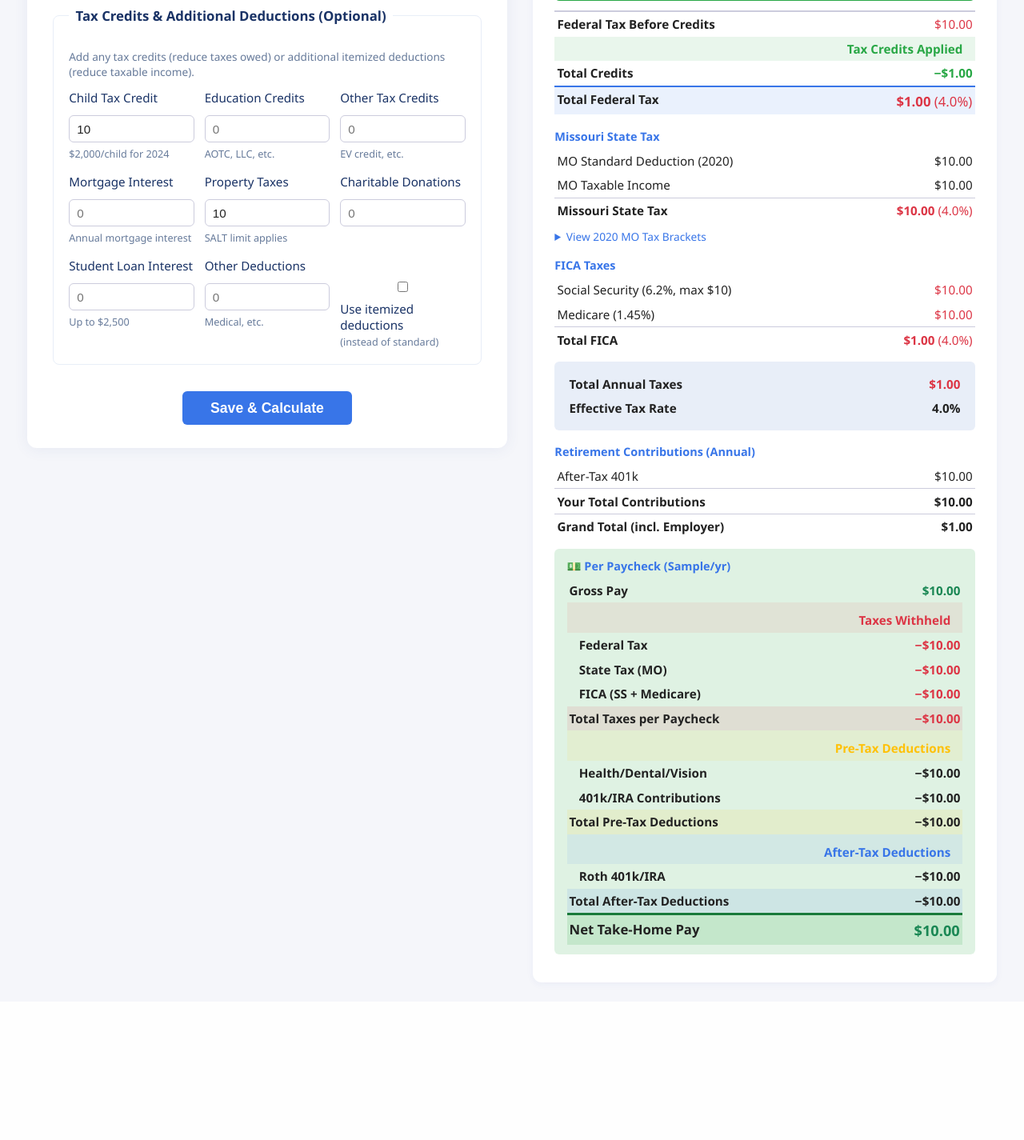
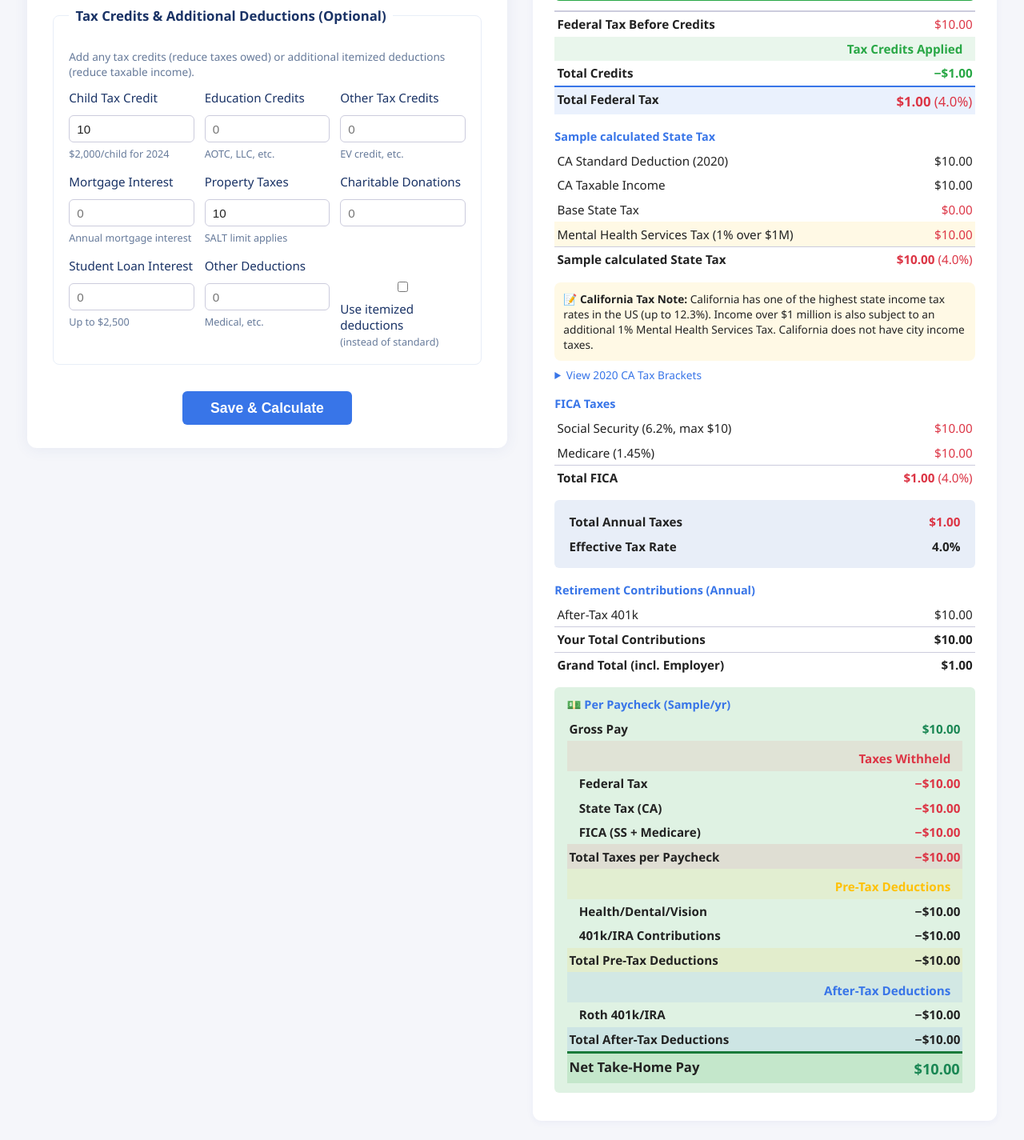
Before and after one commit to SimulatorK/MoneyFlow, a FastAPI app: template app/templates/income_taxes.html in a window 1280 px wide. Shown: the part 1285-2710 px from the top of the page at 80% size. Before the commit the page ends 2517 px from the top, so only its background shows below. Run offline with FastAPI, Linux system fonts and the light colour scheme; the template is opened without the code that fills it: most values are stand-ins (such as "Sample title", 1, 10 or a date in 2020).

Commit message:
Update state tax display to support California and dynamic states
- Changed hardcoded Missouri labels to dynamic state name/code
- Added California Mental Health Services Tax display (1% over $1M)
- Added California-specific info note about high tax rates
- Updated per-paycheck section with dynamic state code

```diff
--- a/app/templates/income_taxes.html
+++ b/app/templates/income_taxes.html
@@ -601,19 +601,31 @@
       </div>
 
       <div class="section">
-        <h4>Missouri State Tax</h4>
+        <h4>{{ calculated.state_name }} State Tax</h4>
         <table>
-          <tr><td>MO Standard Deduction ({{ selected_tax_year }})</td><td>${{ "{:,.2f}".format(calculated.mo_standard_deduction) }}</td></tr>
-          <tr><td>MO Taxable Income</td><td>${{ "{:,.2f}".format(calculated.mo_taxable_income) }}</td></tr>
-          <tr style="border-top:1px solid var(--border-color);"><td><b>Missouri State Tax</b></td><td class="tax"><b>${{ "{:,.2f}".format(calculated.mo_state_tax) }}</b> ({{ "%.1f"|format(calculated.state_rate) }}%)</td></tr>
+          <tr><td>{{ calculated.state_code }} Standard Deduction ({{ selected_tax_year }})</td><td>${{ "{:,.2f}".format(calculated.state_standard_deduction) }}</td></tr>
+          <tr><td>{{ calculated.state_code }} Taxable Income</td><td>${{ "{:,.2f}".format(calculated.state_taxable_income) }}</td></tr>
+          {% if calculated.mental_health_tax > 0 %}
+          <tr><td>Base State Tax</td><td class="tax">${{ "{:,.2f}".format(calculated.state_tax - calculated.mental_health_tax) }}</td></tr>
+          <tr style="background:rgba(255,193,7,0.1);"><td>Mental Health Services Tax (1% over $1M)</td><td class="tax">${{ "{:,.2f}".format(calculated.mental_health_tax) }}</td></tr>
+          {% endif %}
+          <tr style="border-top:1px solid var(--border-color);"><td><b>{{ calculated.state_name }} State Tax</b></td><td class="tax"><b>${{ "{:,.2f}".format(calculated.state_tax) }}</b> ({{ "%.1f"|format(calculated.state_rate) }}%)</td></tr>
         </table>
 
+        {% if calculated.state_code == 'CA' %}
+        <div style="background: rgba(255,193,7,0.1); padding: 0.8em; border-radius: 8px; margin-top: 1em; font-size: 0.9em;">
+          <b>📝 California Tax Note:</b> California has one of the highest state income tax rates in the US (up to 12.3%).
+          Income over $1 million is also subject to an additional 1% Mental Health Services Tax.
+          California does not have city income taxes.
+        </div>
+        {% endif %}
+
         <details>
-          <summary>View {{ selected_tax_year }} MO Tax Brackets</summary>
+          <summary>View {{ selected_tax_year }} {{ calculated.state_code }} Tax Brackets</summary>
           <div class="brackets-info">
             <table>
               <tr><th>Bracket</th><th>Rate</th><th>Income in Bracket</th><th>Tax</th></tr>
-              {% for limit, rate, income_in_bracket, tax_in_bracket in calculated.mo_breakdown %}
+              {% for limit, rate, income_in_bracket, tax_in_bracket in calculated.state_breakdown %}
                 <tr{% if tax_in_bracket > 0 %} class="has-tax"{% endif %}>
                   {% if limit == float('inf') %}
                   <td>Over</td>
@@ -669,7 +681,7 @@
           <tr><td>Gross Pay</td><td class="money">${{ "{:,.2f}".format(calculated.gross_per_pay) }}</td></tr>
           <tr style="background:rgba(220,53,69,0.08);"><td colspan="2" style="font-weight:600; color:#dc3545; padding-top:0.8em;">Taxes Withheld</td></tr>
           <tr><td style="padding-left:1em;">Federal Tax</td><td class="tax">−${{ "{:,.2f}".format(calculated.federal_tax_per_pay) }}</td></tr>
-          <tr><td style="padding-left:1em;">State Tax (MO)</td><td class="tax">−${{ "{:,.2f}".format(calculated.state_tax_per_pay) }}</td></tr>
+          <tr><td style="padding-left:1em;">State Tax ({{ calculated.state_code }})</td><td class="tax">−${{ "{:,.2f}".format(calculated.state_tax_per_pay) }}</td></tr>
           <tr><td style="padding-left:1em;">FICA (SS + Medicare)</td><td class="tax">−${{ "{:,.2f}".format(calculated.fica_per_pay) }}</td></tr>
           <tr style="background:rgba(220,53,69,0.1);"><td><b>Total Taxes per Paycheck</b></td><td class="tax"><b>−${{ "{:,.2f}".format(calculated.federal_tax_per_pay + calculated.state_tax_per_pay + calculated.fica_per_pay) }}</b></td></tr>
 
```
